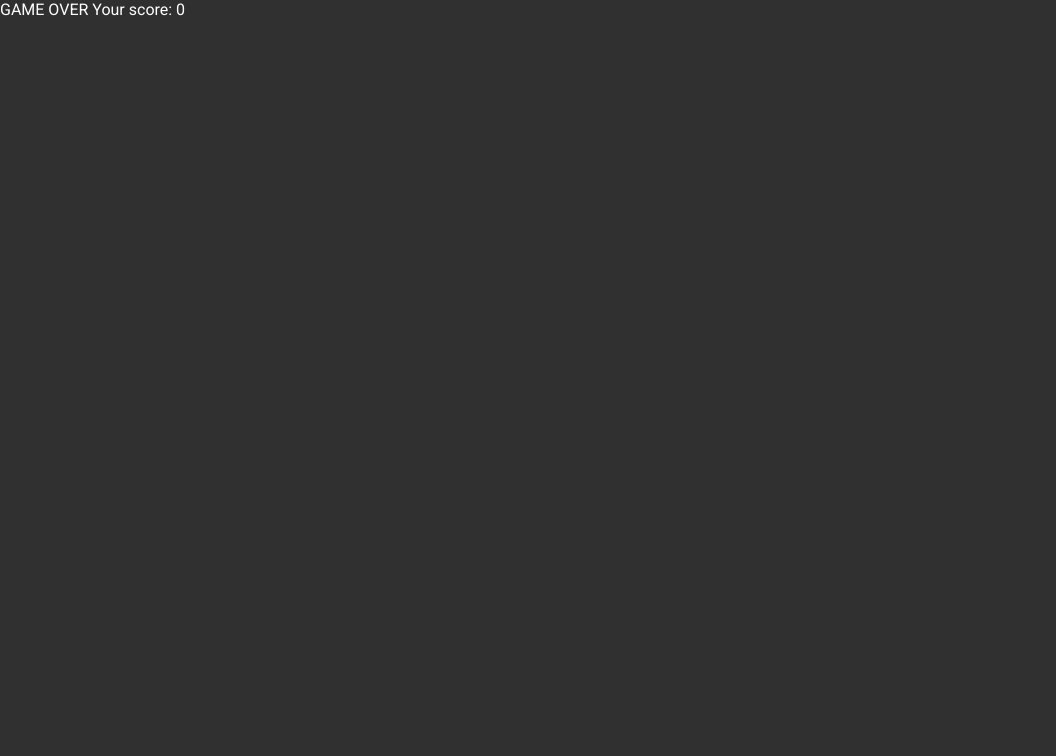
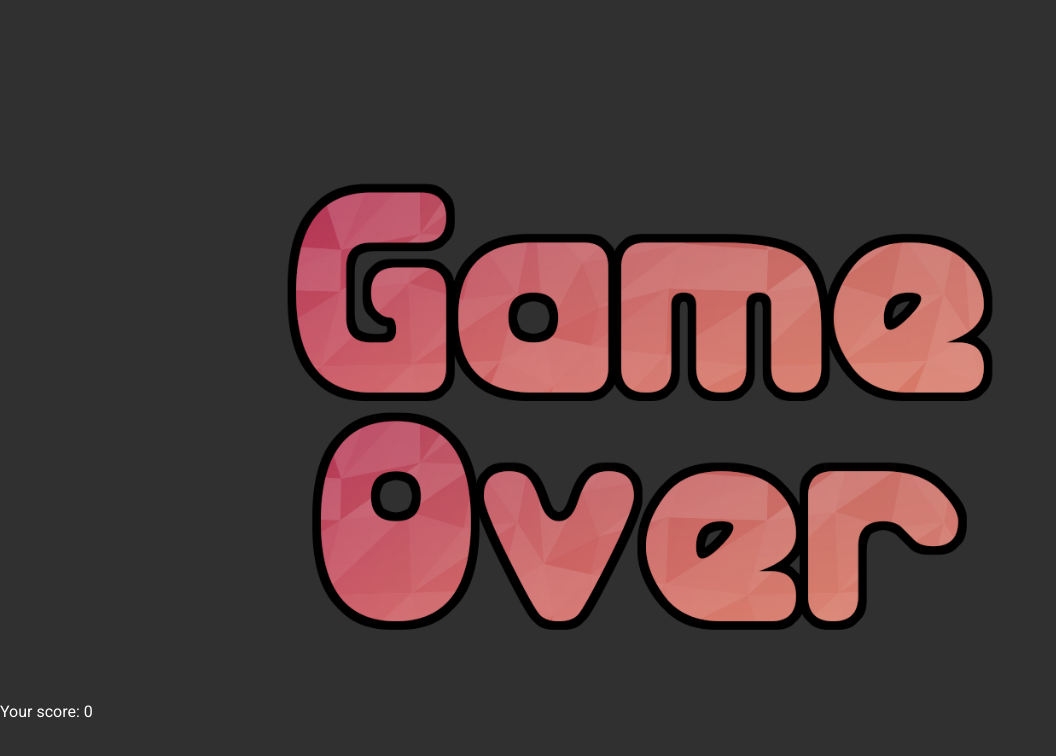
Before and after one commit to imbachb/crazy-towers, an Angular app in the folder source/crazy-towers/: page /game-over in a window 1280 px wide. Shown: the top 756 px of the page, without its empty margins (0-1056 px from the left). Built offline with nearby package versions, Linux system fonts and the light colour scheme.

Commit message:
Use game over image

```diff
--- a/source/crazy-towers/src/app/game-over/game-over.component.html
+++ b/source/crazy-towers/src/app/game-over/game-over.component.html
@@ -1,3 +1,3 @@
-GAME OVER
+<img src="/assets/images/GameOver.png" style="width: 100%; margin-top: 10%;">
 
 Your score: {{score}}
```
